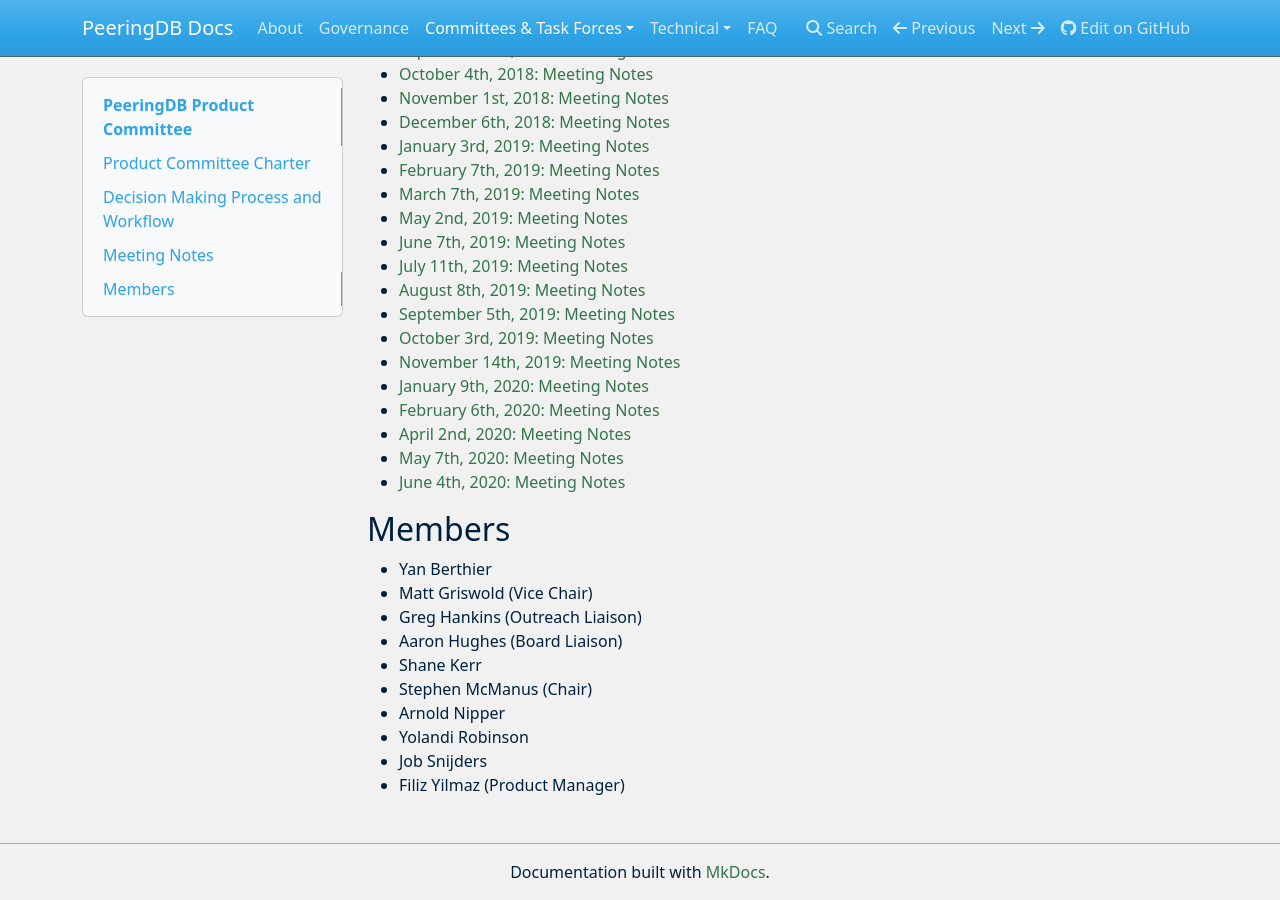
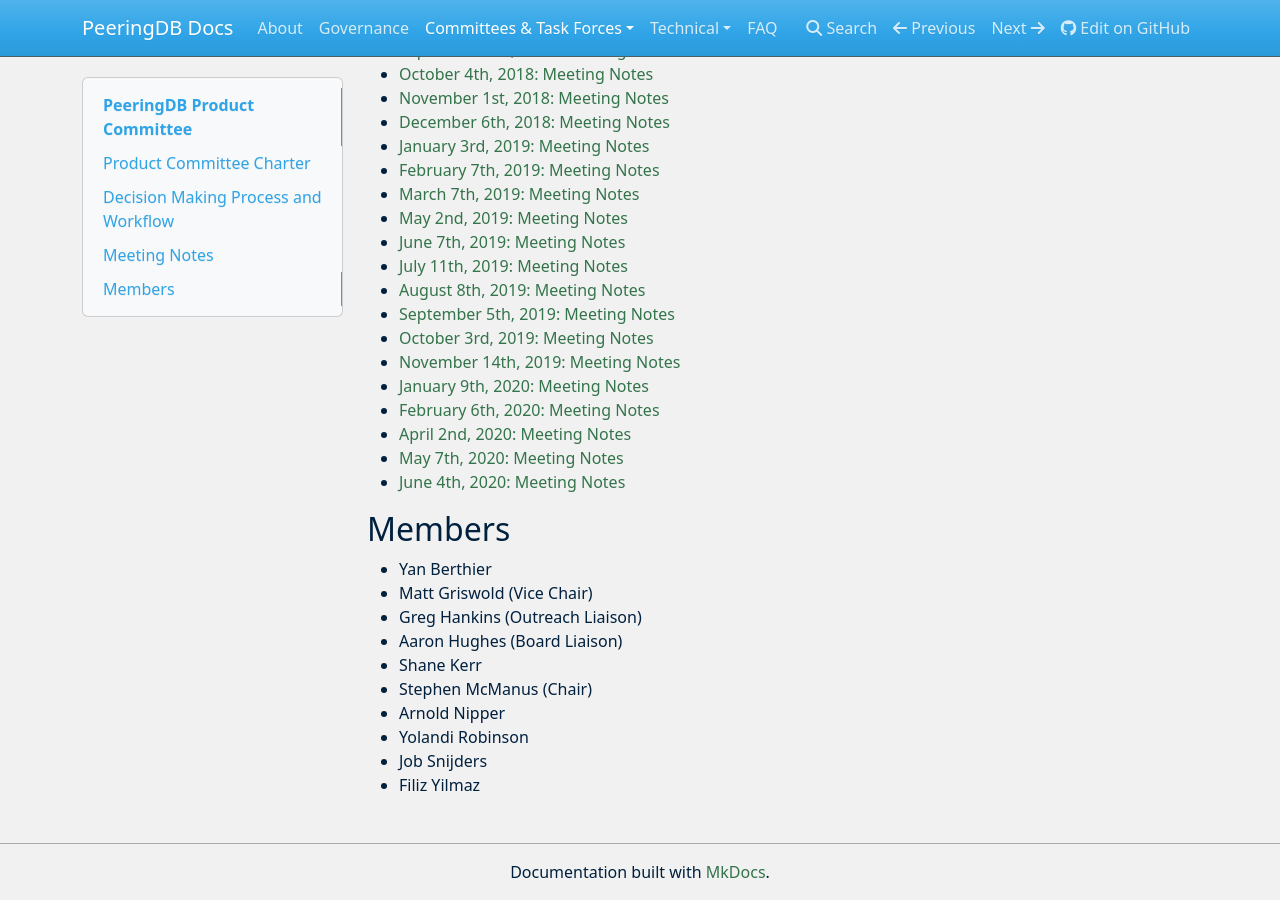
Before and after one commit to peeringdb/docs, an MkDocs documentation site: the page built from docs/committee/product/index.md, in a window 1280 px wide and 900 px high, scrolled down 2553 px. Built offline with MkDocs 1.6.1, drawn with Linux system fonts in a browser that asks for light colours; nearby versions of some CDN libraries.

Commit message:
Removed Filiz's Product Manager designation.

```diff
--- a/docs/committee/product/index.md
+++ b/docs/committee/product/index.md
@@ -51,4 +51,4 @@
 - Arnold Nipper
 - Yolandi Robinson
 - Job Snijders
-- Filiz Yilmaz (Product Manager)
+- Filiz Yilmaz
```
